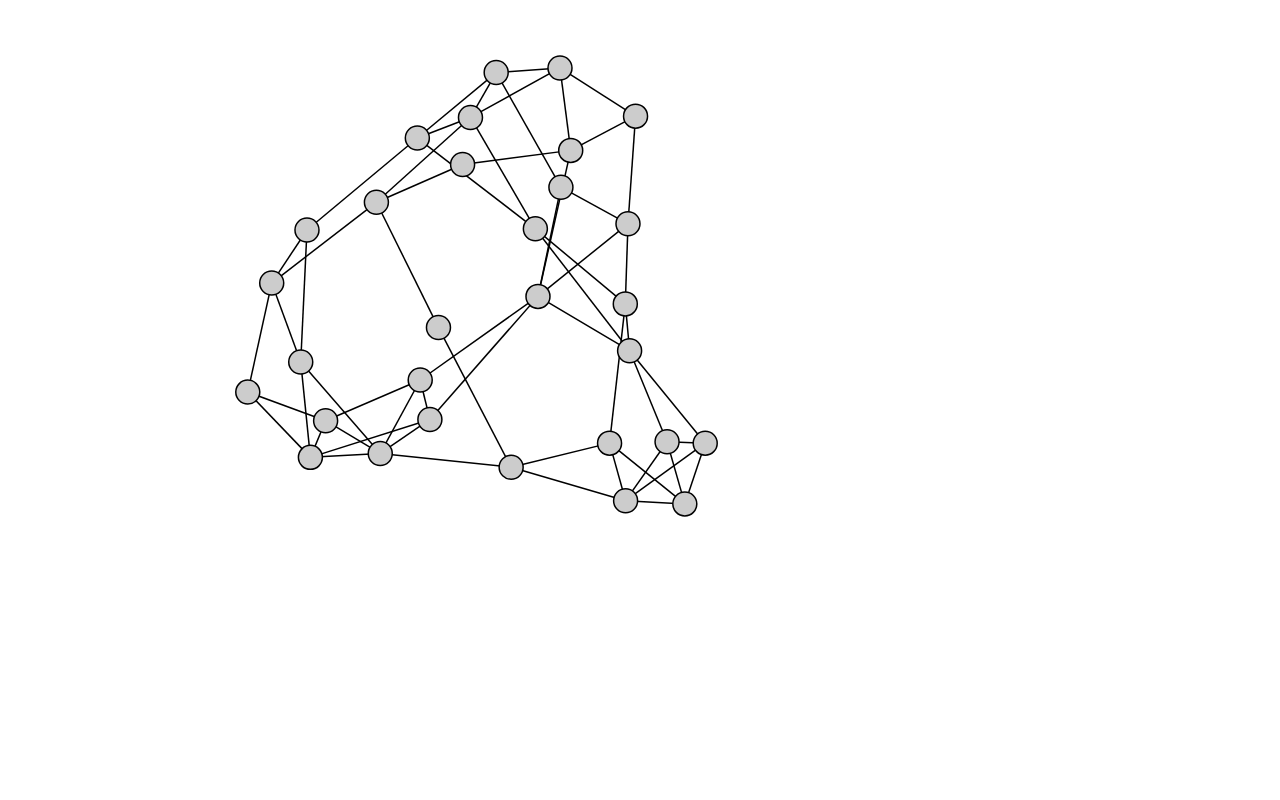
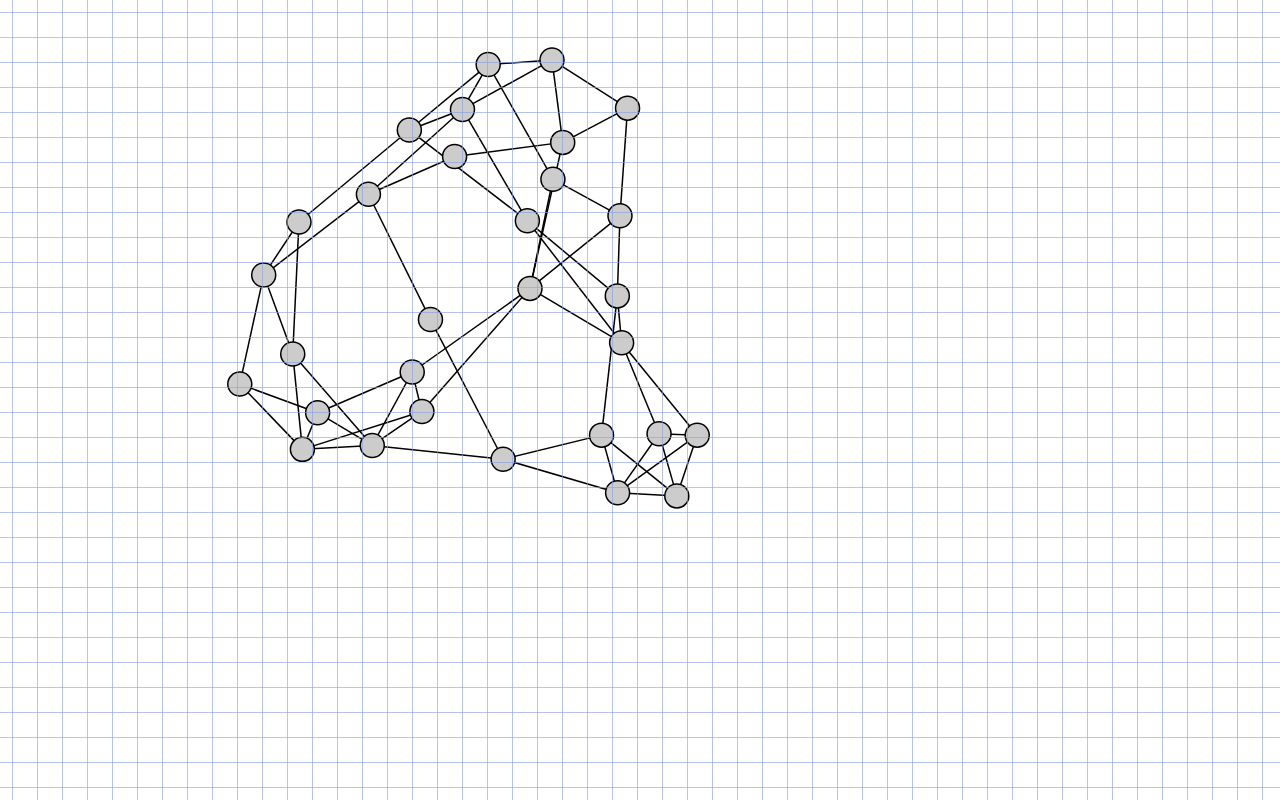
Before and after one commit to jimkang/7drl, a website: page index.html in a window 1280 px wide. Drawn offline with Linux system fonts and the light colour scheme.

Commit message:
Add background grid.

```diff
--- a/app.css
+++ b/app.css
@@ -1,5 +1,20 @@
 body {
   font-family: "helvetica neue";
+
+  margin: 0;
+  padding: 0;
+  height: 100%;
+  /*background-color: #434343;*/
+  /*background-image:linear-gradient(#434343, #282828);*/
+}
+
+.grid {
+  position: fixed;
+  background-color: transparent;
+  background-image: linear-gradient(0deg, transparent 24%, hsla(0, 60%, 70%, 0.6) 25%, hsla(0, 60%, 70%, 0.6) 26%, transparent 27%, transparent 74%, hsla(225, 60%, 70%, 0.6) 75%, hsla(225, 60%, 70%, 0.6) 76%, transparent 77%, transparent), linear-gradient(90deg, transparent 24%, hsla(225, 60%, 70%, 0.6) 25%, hsla(225, 60%, 70%, 0.6) 26%, transparent 27%, transparent 74%, hsla(0, 60%, 70%, 0.6) 75%, hsla(0, 60%, 70%, 0.6) 76%, transparent 77%, transparent);
+  height:100%;
+  width: 100%;
+  background-size:50px 50px;
 }
 
 .link {
--- a/index.html
+++ b/index.html
@@ -5,6 +5,8 @@
 </head>
 <body>
 
+<div class="grid"></div>
+
 <script src="index.js"></script>
 
 </body>
```
